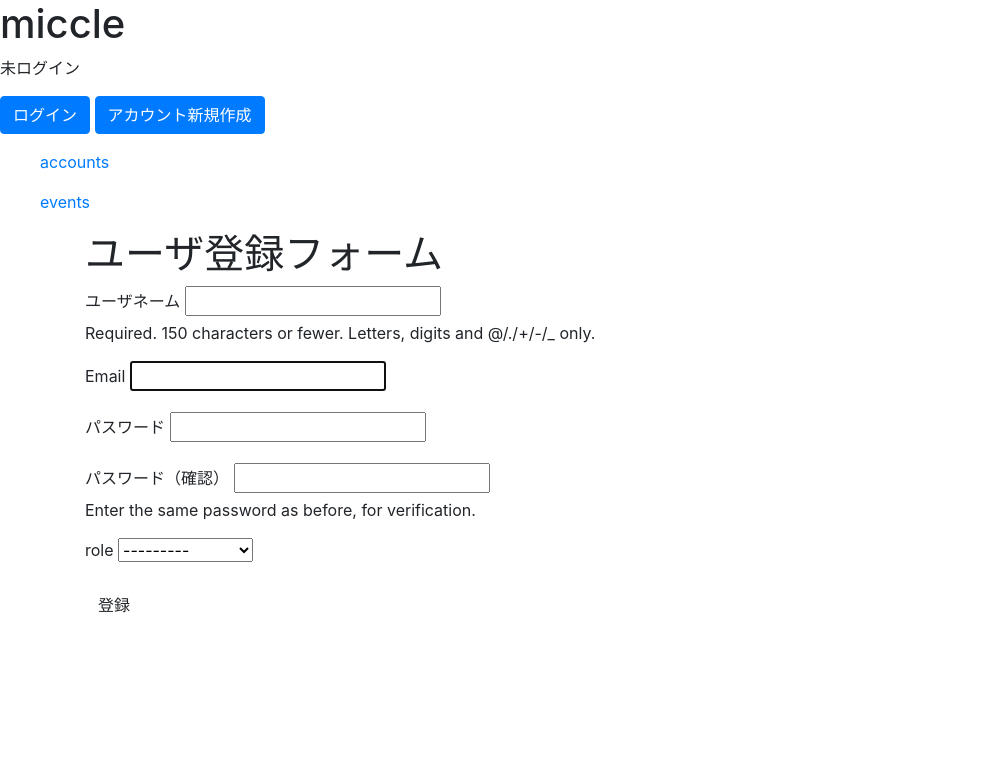
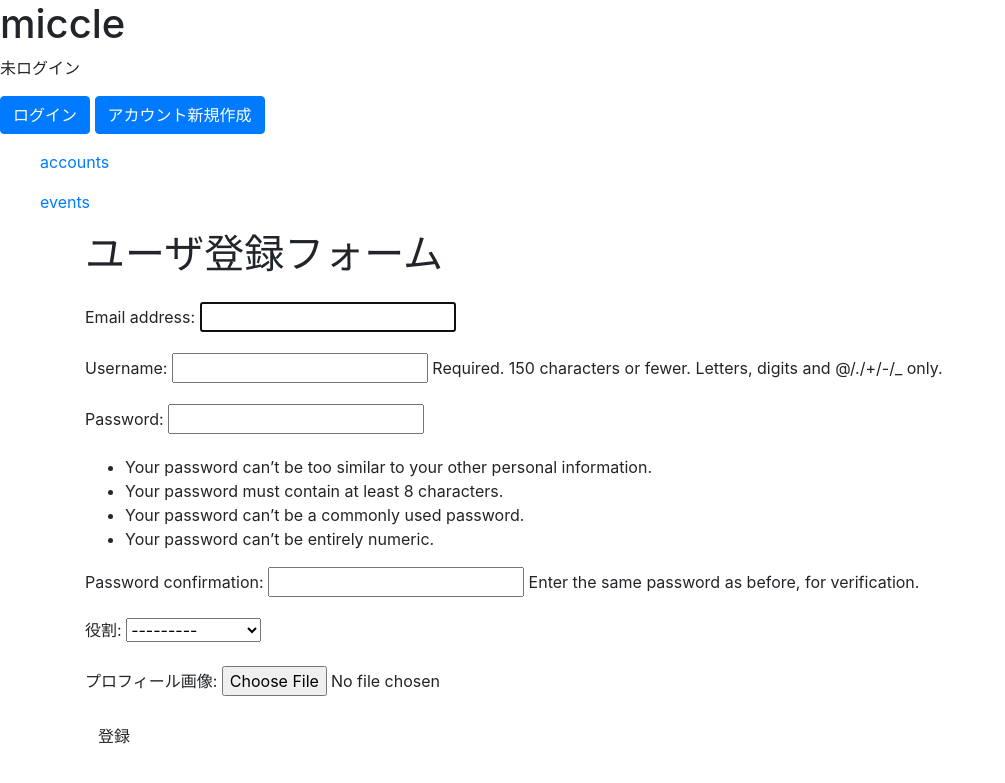
Before and after one commit to biki-cloud/event-matching-service, a Django app: page /accounts/signup/ in a window 1280 px wide. Shown: the top 783 px of the page, without its empty margins (0-1005 px from the left). Run offline with Django 5.2, Linux system fonts and the light colour scheme.

Commit message:
アカウントの画像挿入

```diff
--- a/accounts/admin.py
+++ b/accounts/admin.py
@@ -11,7 +11,7 @@ from .models import CustomUser, OrganizerProfile, VendorProfile
 class CustomUserChangeForm(UserChangeForm):
     class Meta(UserChangeForm.Meta):
         model = CustomUser
-        fields = ('email', 'password', 'is_active', 'is_staff', 'role')
+        fields = ('email', 'password', 'is_active', 'is_staff', 'role', 'image')
 
 
 class OrganizerProfileInline(admin.StackedInline):
@@ -32,7 +32,7 @@ class CustomUserAdmin(DefaultUserAdmin):
     model = CustomUser
     list_display = ('email', 'is_staff', 'is_active')
     fieldsets = (
-        (None, {'fields': ('email', 'password', 'role')}),
+        (None, {'fields': ('email', 'password', 'role', 'image')}),
         ('Permissions', {'fields': ('is_active', 'is_staff', 'is_superuser',
                                     'groups', 'user_permissions')}),
         ('Important dates', {'fields': ('last_login', 'date_joined')}),
--- a/accounts/forms.py
+++ b/accounts/forms.py
@@ -6,7 +6,7 @@ from .models import CustomUser, OrganizerProfile, VendorProfile
 class SignupForm(UserCreationForm):
     class Meta:
         model = CustomUser
-        fields = [CustomUser.USERNAME_FIELD] + CustomUser.REQUIRED_FIELDS + ['password1', 'password2', 'role']
+        fields = [CustomUser.USERNAME_FIELD] + CustomUser.REQUIRED_FIELDS + ['password1', 'password2', 'role', 'image']
 
 
 class OrganizerProfileForm(forms.ModelForm):
@@ -36,3 +36,14 @@ class VendorProfileForm(forms.ModelForm):
 
 class LoginForm(AuthenticationForm):
     pass
+
+
+class EditForm(forms.ModelForm):
+    class Meta:
+        model = CustomUser
+        fields = [CustomUser.USERNAME_FIELD] + CustomUser.REQUIRED_FIELDS + ['role', 'image']
+
+    def __init__(self, *args, **kwargs):
+        super().__init__(*args, **kwargs)
+        self.fields[CustomUser.USERNAME_FIELD].widget.attrs['class'] = 'form-control'
+        # 他のフォームフィールドに対する操作もここで行うことができます
--- a/accounts/models.py
+++ b/accounts/models.py
@@ -111,6 +111,7 @@ class CustomUser(AbstractBaseUser, PermissionsMixin):
         ("イベント参加者", "イベント参加者"),
     )
     role = models.CharField("役割", max_length=250, choices=USER_ROLE_CHOICES, blank=True)
+    image = models.ImageField("プロフィール画像", upload_to='images/', blank=True, null=True)
 
     objects = UserManager()
 
--- a/accounts/templates/accounts/accounts_home.html
+++ b/accounts/templates/accounts/accounts_home.html
@@ -9,5 +9,7 @@
 <a href="{% url 'logout'%}">ログアウト</a>
 <br>
 <a href="{% url 'profile'%}">ユーザ情報</a>
+<br>
+<a href="{% url 'profile_edit'%}">ユーザ情報編集</a>
 
 {% endblock %}
--- a/accounts/templates/accounts/profile.html
+++ b/accounts/templates/accounts/profile.html
@@ -6,6 +6,10 @@
 <h1>email：{{ user.email }}</h1>
 
 <h1>role: {{ user.role }}</h1>
+<h2>プロフィール画像</h2>
+{% if user.image %}
+  <img src="{{ user.image.url }}" alt="プロフィール画像" class="img-fluid">
+{% endif %}
 
 <div id="organizer-info" style="display: none;">
   <h1>Organizer情報</h1>
--- a/accounts/templates/accounts/signup.html
+++ b/accounts/templates/accounts/signup.html
@@ -1,98 +1,48 @@
-{% extends 'base.html' %}
-
+ {% extends 'base.html' %}
 {% block content %}
 
 <h1>ユーザ登録フォーム</h1>
-<form class="my-form" action="" method="POST">
-  <div class="form-group">
-    <label for="id_username">ユーザネーム</label>
-    {{ form.username }}
-    {{ form.username.errors }}
-    <p class="help-block">{{ form.username.help_text }}</p>
+<form method="post" enctype="multipart/form-data" class="mt-4" id="signupForm">
+  {% csrf_token %}
+  {{ form.as_p }}
+  <div id="organizerForm" style="display: none;">
+    {{ organizer_form.as_p }}
   </div>
-
-  <div class="form-group">
-    <label for="id_email">Email</label>
-    {{ form.email }}
-    {{ form.email.errors }}
-    <p class="help-block">{{ form.email.help_text }}</p>
+  <div id="vendorForm" style="display: none;">
+    {{ vendor_form.as_p }}
   </div>
-
-  <div class="form-group">
-    <label class="control-label" for="id_password1">パスワード</label>
-    {{ form.password1 }}
-    {{ form.password1.errors }}
-  </div>
-
-  <div class="form-group">
-    <label class="control-label" for="id_password2">パスワード（確認）</label>
-      {{ form.password2 }}
-      {{ form.password2.errors }}
-      <p class="help-block">{{ form.password2.help_text }}</p>
-  </div>
-
-  <div class="form-group" id="role-input">
-    <label for="id_role">role</label>
-    {{ form.role }}
-    {{ form.role.errors }}
-    <p class="help-block">{{ form.role.help_text }}</p>
-  </div>
-
-  <div class="form-group" id="organizer-input" style="display: none;">
-    <h2>Organizer用入力欄</h2>
-    <div class="form-group">
-      <label for="id_gender">性別</label>
-      {{ profile_form.gender }}
-    </div>
-
-    <div class="form-group">
-      <label for="id_phone">電話番号</label>
-      {{ profile_form.phone }}
-    </div>
-  </div>
-
-  <div class="form-group" id="vendor-input" style="display: none;">
-    <h2>Vendor用入力欄</h2>
-    <div class="form-group">
-      <label for="id_vendor_name">会社名</label>
-      {{ vendor_profile_form.vendor_name }}
-    </div>
-  </div>
-
-  <div class="form-group">
-    <div>
-      <input type="submit" class="btn btn-default" value="登録">
-    </div>
-  </div>
-  {% csrf_token %}
+  <input type="submit" class="btn btn-default" value="登録">
 </form>
 
 <script>
-document.addEventListener('DOMContentLoaded', function() {
-  var roleInput = document.getElementById('id_role');
-  var organizerInput = document.getElementById('organizer-input');
-  var vendorInput = document.getElementById('vendor-input');
+  document.addEventListener('DOMContentLoaded', function() {
+    var form = document.getElementById('signupForm');
+    var organizerForm = document.getElementById('organizerForm');
+    var vendorForm = document.getElementById('vendorForm');
+    var roleSelect = document.getElementById('id_role');
 
-  roleInput.addEventListener('change', function() {
-    if (this.value === 'イベント主催者') {
-      organizerInput.style.display = 'block';
-      vendorInput.style.display = 'none';
-    } else if (this.value === 'イベント出店者') {
-      organizerInput.style.display = 'none';
-      vendorInput.style.display = 'block';
-    } else {
-      organizerInput.style.display = 'none';
-      vendorInput.style.display = 'none';
+    // 役割に応じてフォームを表示する関数
+    function showFormBasedOnRole() {
+      console.log(roleSelect.value);
+      var role = roleSelect.value;
+      if (role === 'イベント主催者') {
+        organizerForm.style.display = 'block';
+        vendorForm.style.display = 'none';
+      } else if (role === 'イベント出店者') {
+        organizerForm.style.display = 'none';
+        vendorForm.style.display = 'block';
+      } else {
+        organizerForm.style.display = 'none';
+        vendorForm.style.display = 'none';
+      }
     }
+
+    // ページが読み込まれたときにフォームを表示する
+    showFormBasedOnRole();
+
+    // 役割が変更されたときにフォームを切り替える
+    roleSelect.addEventListener('change', showFormBasedOnRole);
   });
-
-  // 初期表示時にroleに応じて入力欄を表示する
-  if (roleInput.value === 'イベント主催者') {
-    organizerInput.style.display = 'block';
-  } else if (roleInput.value === 'イベント出店者') {
-    vendorInput.style.display = 'block';
-  }
-});
 </script>
 
 {% endblock %}
--- a/accounts/urls.py
+++ b/accounts/urls.py
@@ -7,4 +7,5 @@ urlpatterns = [
     path('login/', views.user_login, name='login'),
     path('logout/', views.user_logout, name='logout'),
     path('profile/', views.profile, name='profile'),
+    path('profile_edit/', views.profile_edit, name='profile_edit'),
 ]
--- a/accounts/views.py
+++ b/accounts/views.py
@@ -1,5 +1,5 @@
 from django.shortcuts import render, redirect
-from .forms import SignupForm, LoginForm, OrganizerProfileForm, VendorProfileForm
+from .forms import SignupForm, LoginForm, OrganizerProfileForm, VendorProfileForm, EditForm
 from django.contrib.auth import login, logout
 from django.contrib.auth.decorators import login_required
 from .models import OrganizerProfile, VendorProfile
@@ -10,7 +10,7 @@ def accounts_home(request):
 
 
 def signup(request):
-    form = SignupForm(request.POST or None)
+    form = SignupForm(request.POST or None, request.FILES or None)
     organizer_profile_form = OrganizerProfileForm(request.POST or None)
     vendor_profile_form = VendorProfileForm(request.POST or None)
 
@@ -37,8 +37,8 @@ def signup(request):
 
     context = {
         "form": form,
-        "profile_form": organizer_profile_form,
-        "vendor_profile_form": vendor_profile_form,
+        "organizer_form": organizer_profile_form,
+        "vendor_form": vendor_profile_form,
     }
     return render(request, 'accounts/signup.html', context)
 
@@ -80,6 +80,45 @@ def profile(request):
     return render(request, 'accounts/profile.html', params)
 
 
+from .forms import EditForm
+
+
+@login_required
+def profile_edit(request):
+    user = request.user
+
+    organizer = OrganizerProfile.objects.filter(user=user).first()
+    vendor = VendorProfile.objects.filter(user=user).first()
+
+    organizer_form = OrganizerProfileForm(request.POST or None, instance=organizer)
+    vendor_form = VendorProfileForm(request.POST or None, instance=vendor)
+    edit_form = EditForm(request.POST or None, request.FILES or None, instance=user)
+
+    if request.method == "POST":
+        if organizer_form.is_valid():
+            organizer = organizer_form.save(commit=False)
+            organizer.user = user
+            organizer.save()
+
+        if vendor_form.is_valid():
+            vendor = vendor_form.save(commit=False)
+            vendor.user = user
+            vendor.save()
+
+        if edit_form.is_valid():
+            edit_form.save()
+
+        return redirect(to='/accounts/profile/')
+
+    params = {
+        'organizer_form': organizer_form,
+        'vendor_form': vendor_form,
+        'form': edit_form,
+    }
+
+    return render(request, 'accounts/profile_edit.html', params)
+
+
 def user_logout(request):
     logout(request)
     return redirect(to='/accounts/login/')
```
Also changed, not shown: accounts/templates/accounts/profile_edit.html (added, +55 -0 lines), README.md, accounts/migrations/0001_initial.py, events/migrations/0001_initial.py, media/images/kimberly-farmer-lUaaKCUANVI-unsplash.jpg (added), media/images/oskar-yildiz-cOkpTiJMGzA-unsplash_qfrLRaj.jpg (added), media/images/pankaj-patel-1IW4HQuauSU-unsplash.jpg (added), ダウンロード.jpeg (deleted).
